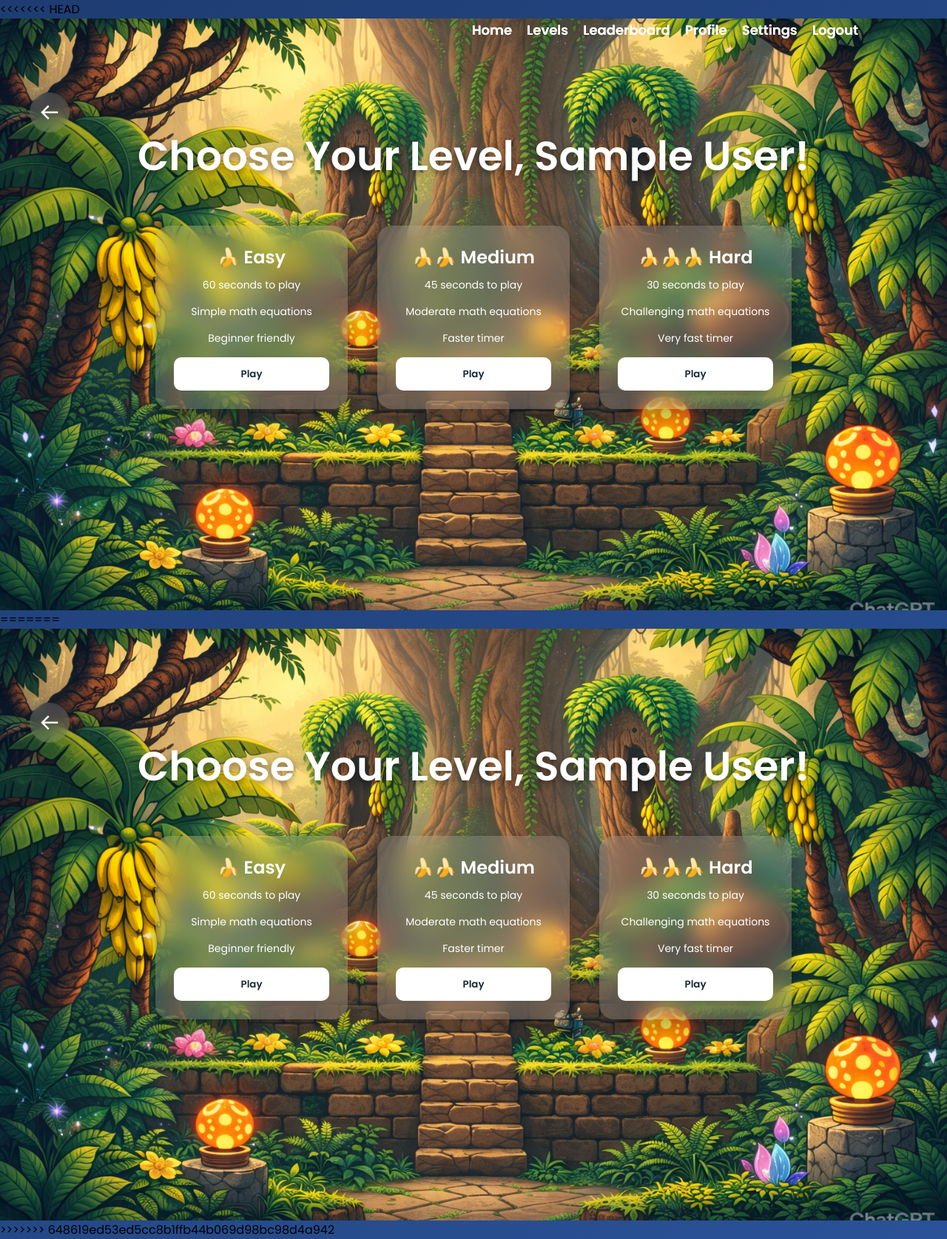
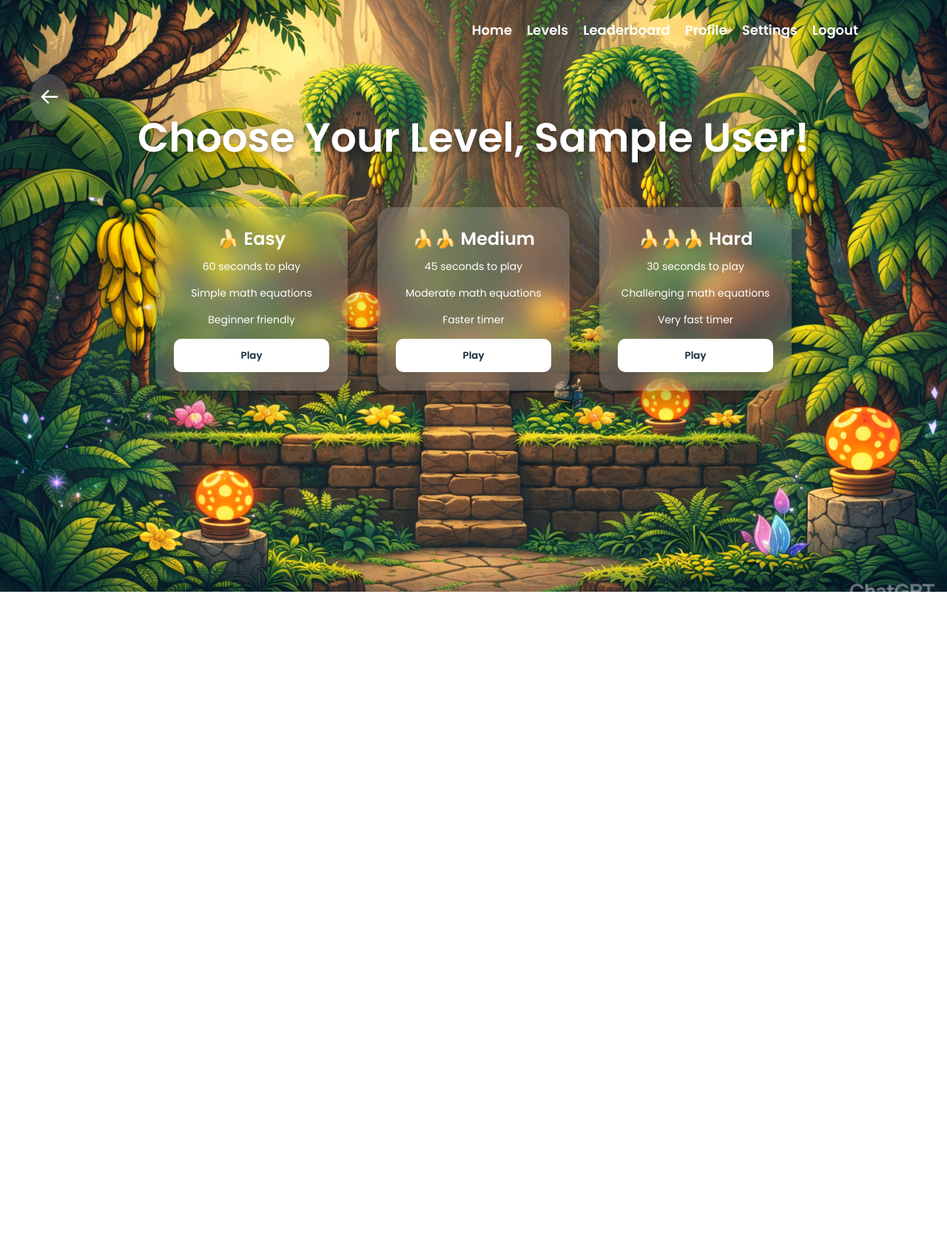
Before and after one commit to inu-24/Game_banana, a PHP site: page /levels.php in a window 1280 px wide. Shown: the whole page at 74% size. After the commit the page ends 800 px from the top, so only its background shows below. Run offline with PHP 8.4, Linux system fonts and the light colour scheme; the visitor is signed in with stand-in values (Sample User, id 1).

Commit message:
Updated levels page

```diff
--- a/levels.php
+++ b/levels.php
@@ -1,4 +1,3 @@
-<<<<<<< HEAD
 <?php
 session_start();
 
@@ -88,95 +87,3 @@ if(localStorage.getItem("darkMode") === "enabled"){
 </script>
 
 </body>
-=======
-<?php
-session_start();
-
-// Protect page: if user not logged in → redirect to login page
-if (!isset($_SESSION['user_id'])) {
-    header("Location: login.html");
-    exit();
-}
-
-$fullname = $_SESSION['fullname'];
-?>
-
-<!DOCTYPE html>
-<html lang="en">
-<head>
-    <meta charset="UTF-8">
-    <title>Levels - Banana Math Puzzle</title>
-
-    <!-- Main CSS -->
-    <link rel="stylesheet" href="style.css">
-
-    <!-- Boxicons for back arrow -->
-    <link href="https://unpkg.com/boxicons@2.1.4/css/boxicons.min.css" rel="stylesheet">
-</head>
-
-<body>
-
-<header class="header">
-    <nav class="navbar">
-        <b><b><a href="home.php">Home</a></b></b>
-        <b><b><a href="levels.php">Levels</a></b></b>
-        <b><b><a href="leaderboard.php">Leaderboard</a></b></b>
-        <b><b><a href="profile.php">Profile</a></b></b>
-        <b><b><a href="settings.php">Settings</a></b></b>
-        <b><b><a href="logout.php">Logout</a></b></b>
-    </nav>
-</header>
-
-<section class="section">
-
-    <!-- BACK ARROW -->
-    <a href="home.php" class="back-arrow">
-        <i class='bx bx-arrow-back'></i>
-    </a>
-
-    <!-- PAGE TITLE -->
-    <h1 class="levels-title">Choose Your Level, <?php echo htmlspecialchars($fullname); ?>!</h1>
-
-    <!-- LEVEL CARDS -->
-    <div class="levels-container">
-
-        <!-- EASY -->
-        <div class="level-card">
-            <h2>🍌 Easy</h2>
-            <p>60 seconds to play</p>
-            <p>Simple math equations</p>
-            <p>Beginner friendly</p>
-            <button onclick="location.href='game_easy.php?level=easy'">Play</button>
-        </div>
-
-        <!-- MEDIUM -->
-        <div class="level-card">
-            <h2>🍌🍌 Medium</h2>
-            <p>45 seconds to play</p>
-            <p>Moderate math equations</p>
-            <p>Faster timer</p>
-            <button onclick="location.href='game_medium.php?level=medium'">Play</button>
-        </div>
-
-        <!-- HARD -->
-        <div class="level-card">
-            <h2>🍌🍌🍌 Hard</h2>
-            <p>30 seconds to play</p>
-            <p>Challenging math equations</p>
-            <p>Very fast timer</p>
-            <button onclick="location.href='game_hard.php?level=hard'">Play</button>
-        </div>
-
-    </div>
-
-</section>
-
-<script>
-if(localStorage.getItem("darkMode") === "enabled"){
-    document.body.classList.add("dark-mode");
-}
-</script>
-
-</body>
->>>>>>> 648619ed53ed5cc8b1ffb44b069d98bc98d4a942
-</html>
```
